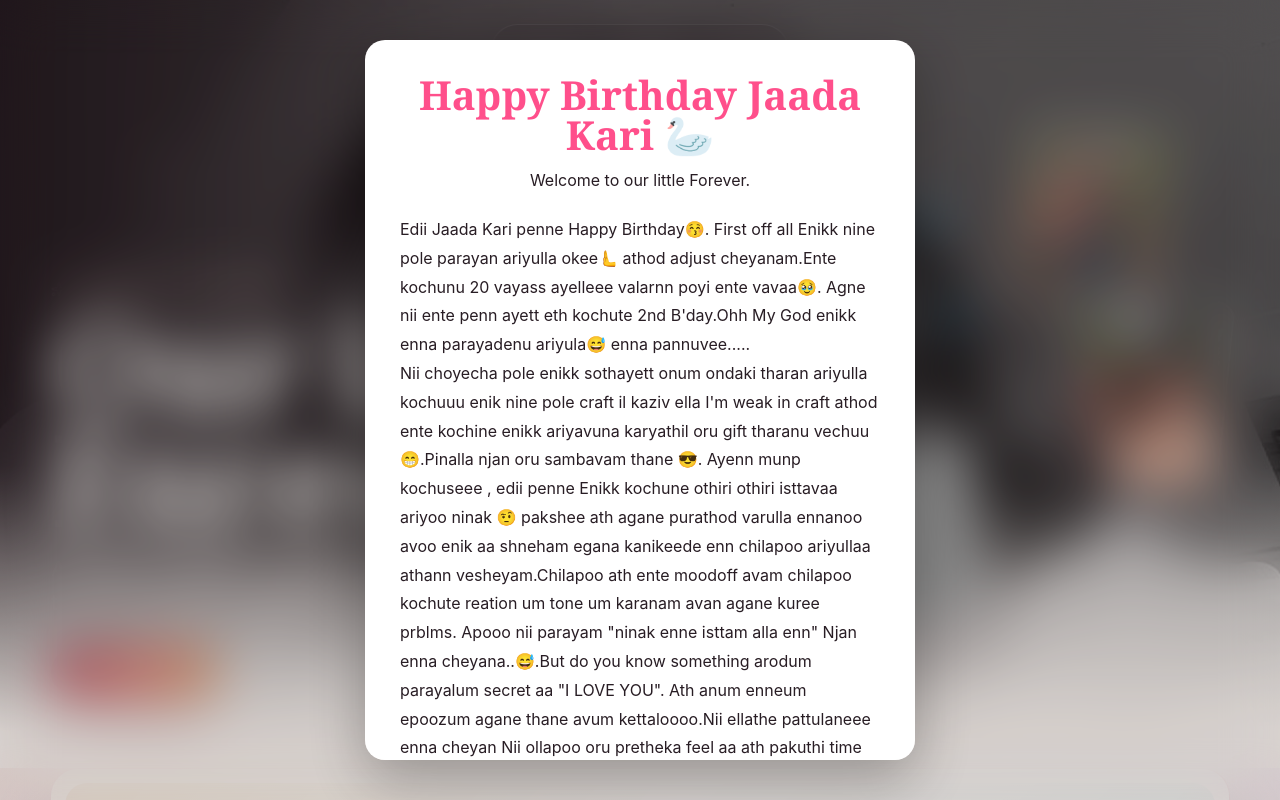
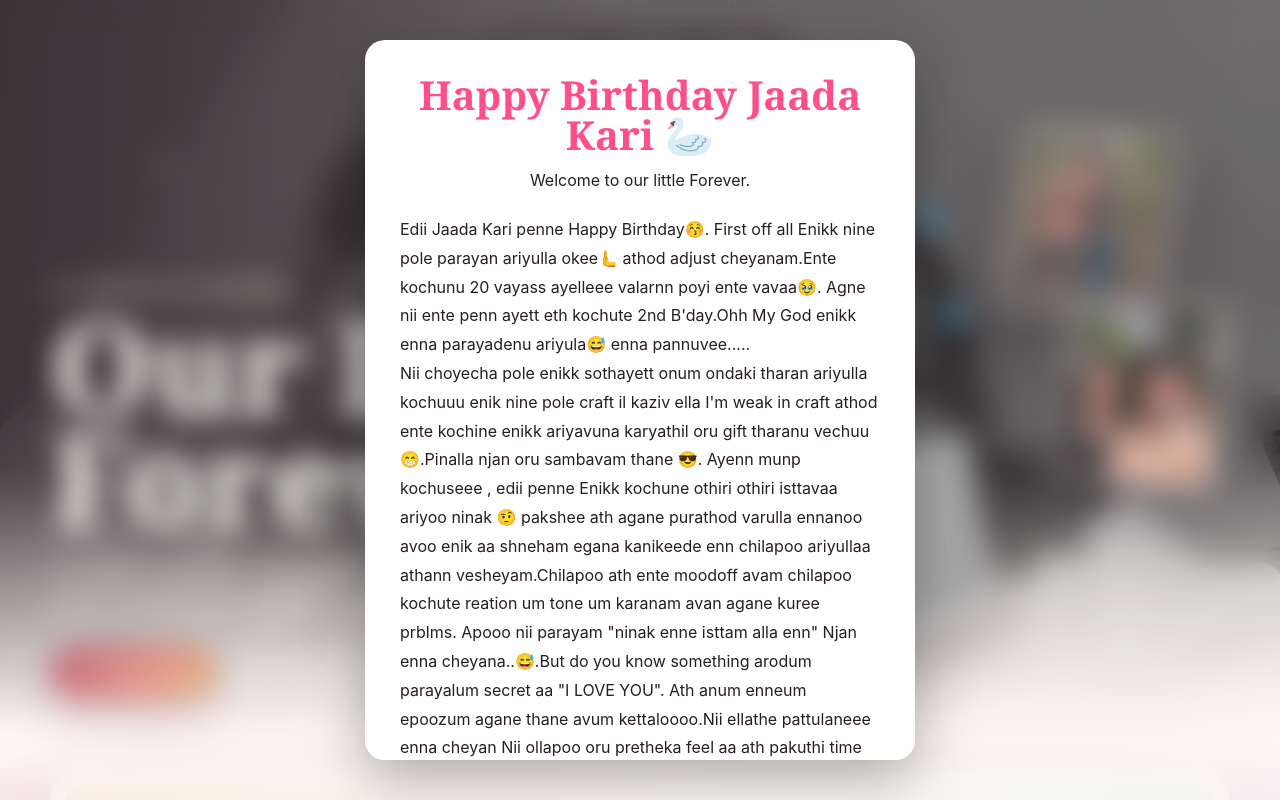
Before and after one commit to alex-renny/For_Web, a React (Vite) app: page / in a window 1280 px wide. Shown: the top 800 px of the page. Built offline with nearby package versions, Linux system fonts and the light colour scheme; grey boxes are pictures that could not be loaded.

Commit message:
Blur css changed

```diff
--- a/src/styles.css
+++ b/src/styles.css
@@ -51,17 +51,21 @@ main {
 }
 .popupOverlay {
     position: fixed;
-    inset: 0;
-    z-index: 99999;
+    top: 0;
+    left: 0;
+    width: 100vw;
+    height: 100vh;
+
+    background: rgba(255,255,255,.1);
+
+    backdrop-filter: blur(15px);
+    -webkit-backdrop-filter: blur(15px);
+
+    z-index: 999999;
 
     display: flex;
     justify-content: center;
     align-items: center;
-
-    background: rgba(0, 0, 0, 0.15); /* Very transparent */
-    backdrop-filter: blur(26px);
-    -webkit-backdrop-filter: blur(12px);
-
 }
 
 .popupBox {
```
